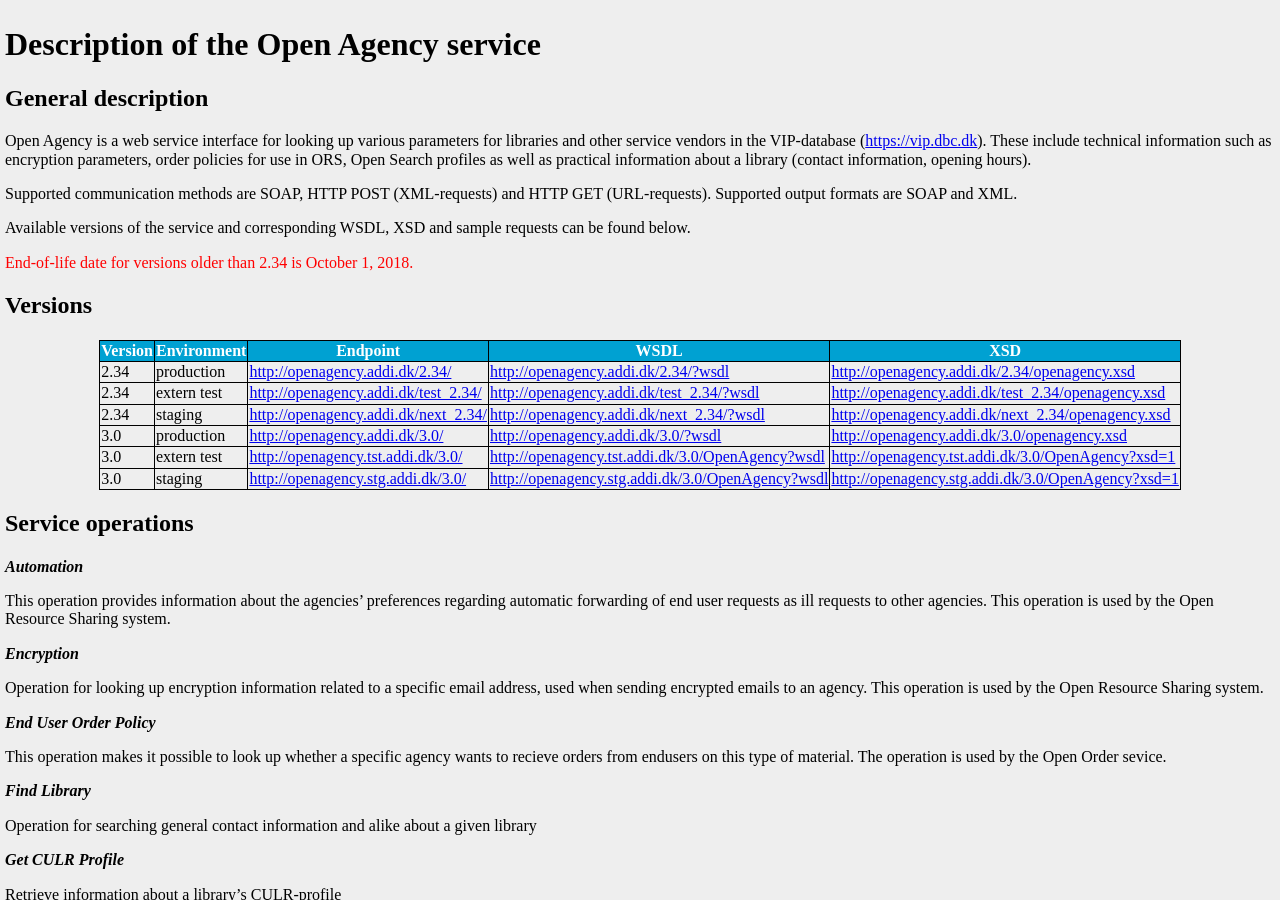
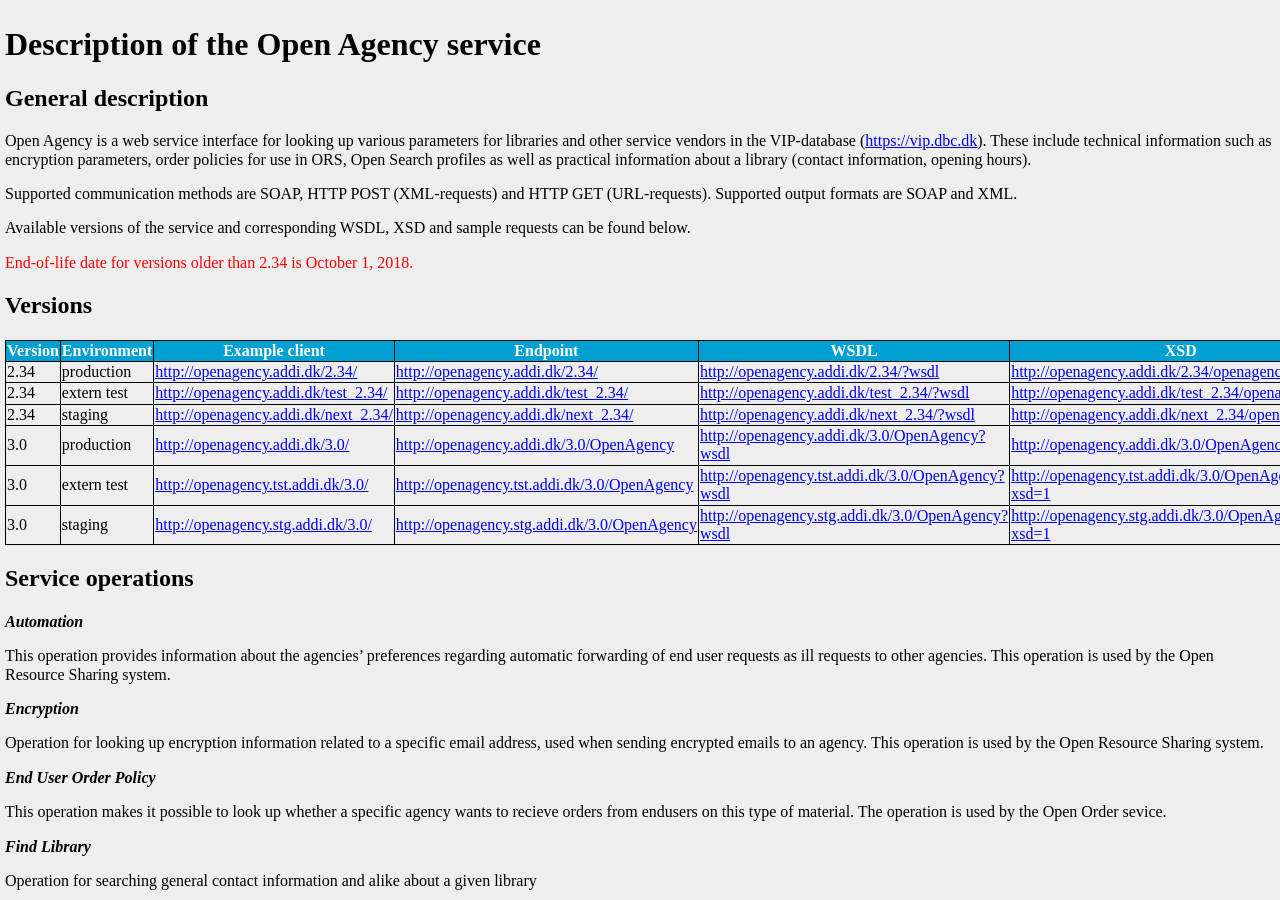
Before and after one commit to DBCDK/dbcdk.github.io, a Jekyll site: the page built from OpenAgency.md, in a window 1280 px wide and 900 px high. Built offline with Jekyll 4.4.1, drawn with Linux system fonts in a browser that asks for light colours; nearby versions of some CDN libraries; our own code applies the rules of GitHub Pages for plain Markdown files.

Commit message:
Updated OpenAgency documentation

```diff
--- a/OpenAgency.md
+++ b/OpenAgency.md
@@ -22,14 +22,14 @@
 
 ## Versions
 
-| Version | Environment | Endpoint                                           | WSDL | XSD |
-|---------|-------------|----------------------------------------------------|------|-----|
-| 2.34    | production  | [http://openagency.addi.dk/2.34/](http://openagency.addi.dk/2.34/) | [http://openagency.addi.dk/2.34/?wsdl](http://openagency.addi.dk/2.34/?wsdl) | [http://openagency.addi.dk/2.34/openagency.xsd](http://openagency.addi.dk/2.34/openagency.xsd) |
-| 2.34    | extern test | [http://openagency.addi.dk/test_2.34/](http://openagency.addi.dk/test_2.34/) | [http://openagency.addi.dk/test_2.34/?wsdl](http://openagency.addi.dk/test_2.34/?wsdl) | [http://openagency.addi.dk/test_2.34/openagency.xsd](http://openagency.addi.dk/test_2.34/openagency.xsd) |
-| 2.34    | staging     | [http://openagency.addi.dk/next_2.34/](http://openagency.addi.dk/next_2.34/) | [http://openagency.addi.dk/next_2.34/?wsdl](http://openagency.addi.dk/next_2.34/?wsdl) | [http://openagency.addi.dk/next_2.34/openagency.xsd](http://openagency.addi.dk/next_2.34/openagency.xsd) |
-| 3.0    | production  | [http://openagency.addi.dk/3.0/](http://openagency.addi.dk/3.0/) | [http://openagency.addi.dk/3.0/?wsdl](http://openagency.addi.dk/3.0/?wsdl) | [http://openagency.addi.dk/3.0/openagency.xsd](http://openagency.addi.dk/3.0/openagency.xsd) |
-| 3.0    | extern test | [http://openagency.tst.addi.dk/3.0/](http://openagency.tst.addi.dk/3.0/) | [http://openagency.tst.addi.dk/3.0/OpenAgency?wsdl](http://openagency.tst.addi.dk/3.0/OpenAgency?wsdl) | [http://openagency.tst.addi.dk/3.0/OpenAgency?xsd=1](http://openagency.tst.addi.dk/3.0/OpenAgency?xsd=1) |
-| 3.0    | staging     | [http://openagency.stg.addi.dk/3.0/](http://openagency.stg.addi.dk/3.0/) | [http://openagency.stg.addi.dk/3.0/OpenAgency?wsdl](http://openagency.stg.addi.dk/3.0/OpenAgency?wsdl) | [http://openagency.stg.addi.dk/3.0/OpenAgency?xsd=1](http://openagency.stg.addi.dk/3.0/OpenAgency?xsd=1) |
+| Version | Environment | Example client | Endpoint | WSDL | XSD |
+|---------|-------------|----------------|----------|------|-----|
+| 2.34    | production  | [http://openagency.addi.dk/2.34/](http://openagency.addi.dk/2.34/) | [http://openagency.addi.dk/2.34/](http://openagency.addi.dk/2.34/) | [http://openagency.addi.dk/2.34/?wsdl](http://openagency.addi.dk/2.34/?wsdl) | [http://openagency.addi.dk/2.34/openagency.xsd](http://openagency.addi.dk/2.34/openagency.xsd) |
+| 2.34    | extern test | [http://openagency.addi.dk/test_2.34/](http://openagency.addi.dk/test_2.34/) | [http://openagency.addi.dk/test_2.34/](http://openagency.addi.dk/test_2.34/) | [http://openagency.addi.dk/test_2.34/?wsdl](http://openagency.addi.dk/test_2.34/?wsdl) | [http://openagency.addi.dk/test_2.34/openagency.xsd](http://openagency.addi.dk/test_2.34/openagency.xsd) |
+| 2.34    | staging     | [http://openagency.addi.dk/next_2.34/](http://openagency.addi.dk/next_2.34/) | [http://openagency.addi.dk/next_2.34/](http://openagency.addi.dk/next_2.34/) | [http://openagency.addi.dk/next_2.34/?wsdl](http://openagency.addi.dk/next_2.34/?wsdl) | [http://openagency.addi.dk/next_2.34/openagency.xsd](http://openagency.addi.dk/next_2.34/openagency.xsd) |
+| 3.0    | production  | [http://openagency.addi.dk/3.0/](http://openagency.addi.dk/3.0/) | [http://openagency.addi.dk/3.0/OpenAgency](http://openagency.addi.dk/3.0/OpenAgency) | [http://openagency.addi.dk/3.0/OpenAgency?wsdl](http://openagency.addi.dk/3.0/OpenAgency?wsdl) | [http://openagency.addi.dk/3.0/OpenAgency?xsd=1](http://openagency.addi.dk/3.0/OpenAgency?xsd=1) |
+| 3.0    | extern test | [http://openagency.tst.addi.dk/3.0/](http://openagency.tst.addi.dk/3.0/) | [http://openagency.tst.addi.dk/3.0/OpenAgency](http://openagency.tst.addi.dk/3.0/OpenAgency) | [http://openagency.tst.addi.dk/3.0/OpenAgency?wsdl](http://openagency.tst.addi.dk/3.0/OpenAgency?wsdl) | [http://openagency.tst.addi.dk/3.0/OpenAgency?xsd=1](http://openagency.tst.addi.dk/3.0/OpenAgency?xsd=1) |
+| 3.0    | staging     | [http://openagency.stg.addi.dk/3.0/](http://openagency.stg.addi.dk/3.0/) | [http://openagency.stg.addi.dk/3.0/OpenAgency](http://openagency.stg.addi.dk/3.0/OpenAgency) | [http://openagency.stg.addi.dk/3.0/OpenAgency?wsdl](http://openagency.stg.addi.dk/3.0/OpenAgency?wsdl) | [http://openagency.stg.addi.dk/3.0/OpenAgency?xsd=1](http://openagency.stg.addi.dk/3.0/OpenAgency?xsd=1) |
 
 ## Service operations
 ***Automation***
```
